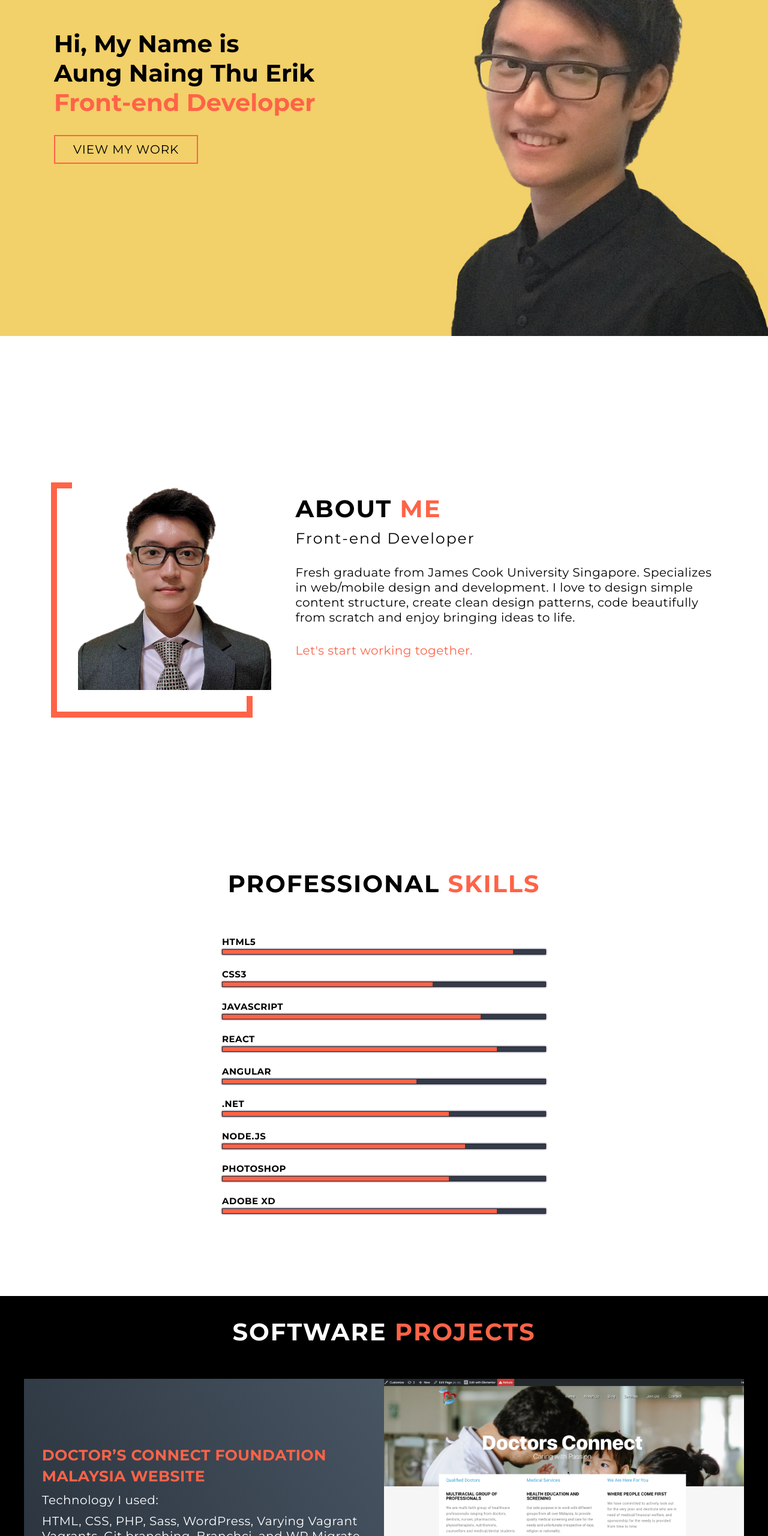
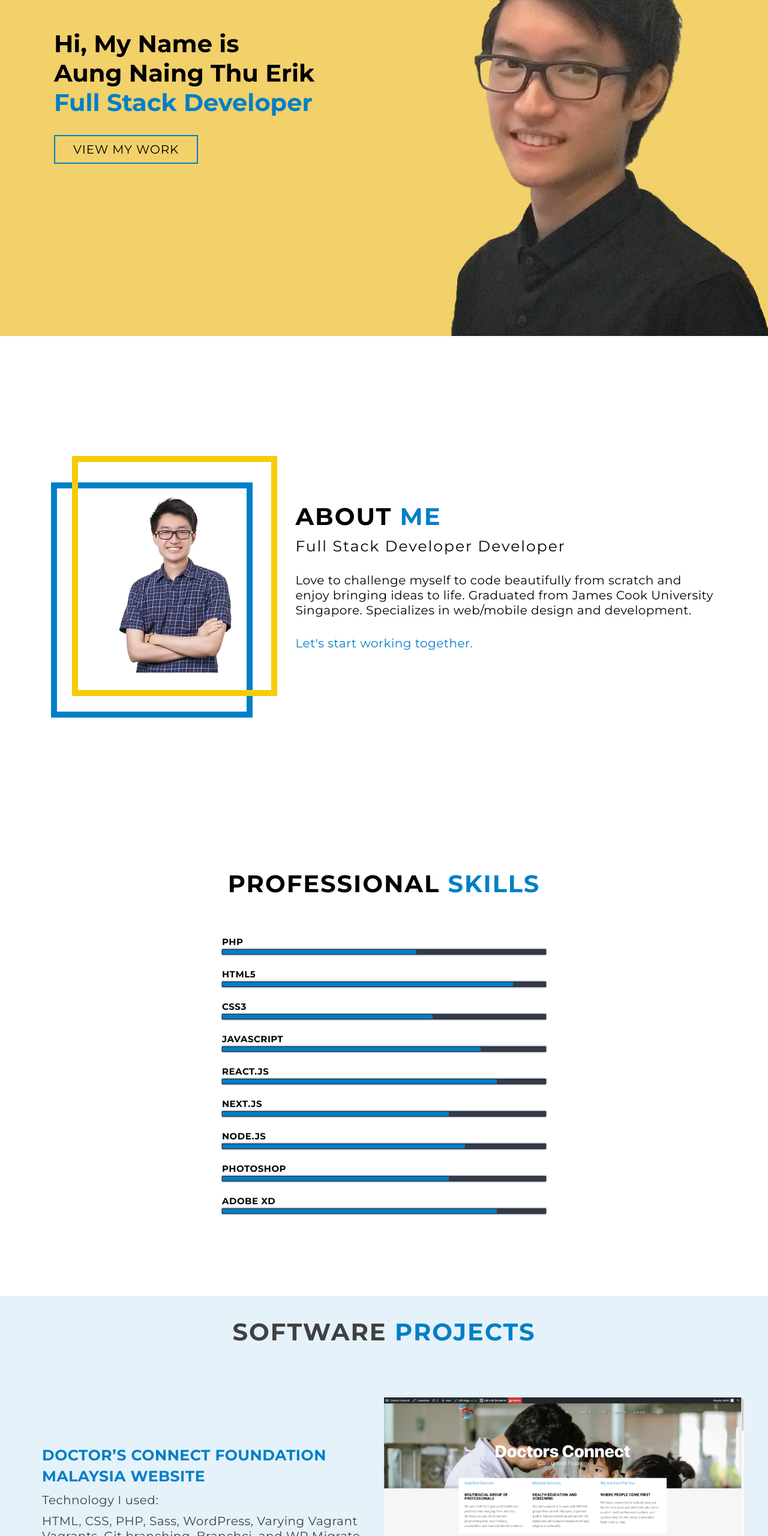
Before and after one commit to AungNaingThuErik/AungNaingThuErik.github.io, a plain HTML site: page index.html in a window 1280 px wide. Shown: the part 240-2800 px from the top of the page at 60% size. Drawn offline with Linux system fonts and the light colour scheme.

Commit message:
updated content

```diff
--- a/index.html
+++ b/index.html
@@ -7,7 +7,7 @@
     <link rel="shortcut icon" href="img/icon-working.ico">
     <link rel="apple-touch-icon" href="img/icon-working.png">
     <link rel="icon" size="192x192" href="img/icon-working.png">
-    <title>AntErik</title>
+    <title>Erik Aung</title>
     <link rel="stylesheet" href="https://cdnjs.cloudflare.com/ajax/libs/font-awesome/4.7.0/css/font-awesome.min.css">
 </head>
 <body>
@@ -16,7 +16,7 @@
         <div class="header container">
         <div class="nav-bar">
             <div class="brand">
-            <a href="#hero"><h1>ANT <span>ERIK</span></h1></a>
+            <a href="#hero"><h1> ERIK <span> AUNG </span> </h1></a>
             </div>
             <div class="nav-list">
             <div class="hamburger"><div class="bar"></div></div>
@@ -38,7 +38,7 @@
             <div>
                 <h1>Hi, My Name is<span></span></h1>
                 <h1>Aung Naing Thu Erik <span></span></h1>
-                <h1>Front-end Developer<span></span></h1>
+                <h1>Full Stack Developer<span></span></h1>
                 <a href="#projects" type="button" class="cta">View My Work</a>
             </div>
         </div>
@@ -49,13 +49,15 @@
         <div class="about container">
           <div class="col-left">
             <div class="about-img">
-              <img src="./img/me.png" alt="img">
+              <img src="./img/AungErik.png" alt="img">
             </div>
           </div>
           <div class="col-right">
             <h1 class="section-title">About <span>me</span></h1>
-            <h2>Front-end Developer</h2>
-            <p> Fresh graduate from James Cook University Singapore. Specializes in web/mobile design and development. I love to design simple content structure, create clean design patterns, code beautifully from scratch and enjoy bringing ideas to life. </p>
+            <h2>Full Stack Developer Developer</h2>
+            <p> Love to challenge myself to code beautifully from scratch and enjoy bringing ideas to life.
+
+                Graduated from James Cook University Singapore. Specializes in web/mobile design and development.  </p>
             <a href="#contact" class="cta">Let's start working together.</a>
           </div>
         </div>
@@ -69,6 +71,9 @@
             <h1 class="section-title">Professional <span>Skills</span></h1>
             <div class="skill-item">
                 <li>
+                    <h3>PHP</h3><span class="bar"> <span class="angular"></span> </span>
+                </li>
+                <li>
                     <h3>HTML5</h3><span class="bar"> <span class="html"></span> </span>
                 </li>
                 <li>
@@ -78,13 +83,10 @@
                     <h3>JavaScript</h3><span class="bar"> <span class="javascript"></span> </span>
                 </li>
                 <li>
-                    <h3>React</h3><span class="bar"> <span class="react"></span> </span>
+                    <h3>React.JS</h3><span class="bar"> <span class="react"></span> </span>
                 </li>
                 <li>
-                    <h3>Angular</h3><span class="bar"> <span class="angular"></span> </span>
-                </li>
-                <li>
-                    <h3>.Net</h3><span class="bar"> <span class="net"></span> </span>
+                    <h3>Next.JS</h3><span class="bar"> <span class="next"></span> </span>
                 </li>
                 <li>
                     <h3>Node.js</h3><span class="bar"> <span class="nodejs"></span> </span>
@@ -181,6 +183,9 @@
                     </div>
                 </div>
             </div>
+            <p style="text-decoration: underline; text-decoration-color: #007fc7; padding: 10px 30px;">
+                Building more Websites/Apps 🚀
+            </p>
         </div>
     </section>
     <!-- End Projects Section -->
--- a/style.css
+++ b/style.css
@@ -23,7 +23,7 @@ a {
 img {
   height: 100%;
   width: 100%;
-  object-fit: cover;
+  object-fit: contain;
 }
 p {
   color: black;
@@ -44,7 +44,7 @@ p {
   text-align: center;
 }
 .section-title span {
-  color: tomato;
+  color: #007fc7;
 }
 .brand h1 {
 	font-size: 3rem;
@@ -52,7 +52,7 @@ p {
 	color: black;
 }
 .brand h1 span {
-	color: tomato;
+	color: #007fc7;
 }
 
 /* Header section */
@@ -124,7 +124,7 @@ p {
 	letter-spacing: initial;
 }
 #header .nav-list ul li:hover a {
-	color: tomato;
+	color: #007fc7;
 }
 #header .hamburger {
 	height: 60px;
@@ -232,7 +232,7 @@ p {
   left: 0;
   height: 100%;
   width: 0;
-  background-color: tomato;
+  background-color: #007fc7;
   animation: text_reveal_box 1s ease;
   animation-delay: 0.3s;
 }
@@ -250,7 +250,7 @@ p {
   padding: 10px 30px;
   color: black;
   background-color: transparent;
-  border: 2px solid tomato;
+  border: 2px solid #007fc7;
   font-size: 2rem;
   text-transform: uppercase;
   letter-spacing: 0.1rem;
@@ -260,7 +260,7 @@ p {
 }
 #hero .cta:hover {
   color: black;
-  background-color: tomato;
+  background-color: #007fc7;
 }
 /* End Hero Section */
 
@@ -289,7 +289,7 @@ p {
 	margin-bottom: 30px;
 }
 #about .col-right .cta {
-  color: tomato;
+  color: #007fc7;
 	margin-bottom: 50px;
   padding: 0;
   font-size: 2rem;
@@ -298,7 +298,7 @@ p {
   letter-spacing: 0.05rem;
 }
 #about .cta:hover {
-  color: tomato;
+  color: #007fc7;
   font-size: 2.3rem;
   transition: 0.3s ease;
 }
@@ -306,7 +306,7 @@ p {
 	height: 100%;
 	width: 100%;
 	position: relative;
-	border: 10px solid white;
+	border: 10px solid #F6CC09;
 }
 #about .col-left .about-img::after {
 	content: '';
@@ -315,7 +315,7 @@ p {
 	top: 19px;
 	height: 98%;
 	width: 98%;
-	border: 7px solid tomato;
+	border: 7px solid #007fc7;
 	z-index: -1;
 }
 /* End About Section */
@@ -354,7 +354,7 @@ p {
 #skills .skill-item .bar span{
   height: 9px;
   float: left;
-  background: tomato;
+  background: #007fc7;
 }
 #skills .skill-item .bar .html{
   width: 90%;
@@ -376,7 +376,7 @@ p {
   width: 60%;
   animation: angular 2s ease;
 }
-#skills .skill-item .bar .net{
+#skills .skill-item .bar .next{
   width: 70%;
   animation: net 2s ease;
 }
@@ -457,13 +457,13 @@ p {
   margin-bottom: 10px;
   letter-spacing: 0.05rem;
   text-transform: uppercase;
-  color: tomato;
+  color: #007fc7;
 }
 /* End Service Section */
 
 /* Projects Section */
 #projects {
-  background-color: black;
+  background-color: #E5F2F9;
 }
 #projects .projects {
   flex-direction: column;
@@ -478,7 +478,7 @@ p {
 #projects .section-title {
   font-size: 4rem;
   font-weight: 700;
-  color: white;
+  color: #414042;
   text-transform: uppercase;
   letter-spacing: 0.2rem;
   text-align: center;
@@ -507,11 +507,11 @@ p {
   align-items: flex-start;
   justify-content: center;
   flex-direction: column;
-  background-image: linear-gradient(60deg, #29323c 0%, #485563 100%);
+  background-image: linear-gradient(60deg, #E5F2F9 0%, #E5F2F9 100%);
   color: white;
 }
 #projects .project-info h1 {
-    color: tomato;
+    color: #007fc7;
     font-size: 2.5rem;
     text-align: left;
     text-transform: uppercase;
@@ -521,7 +521,7 @@ p {
     letter-spacing: 0.05rem;
 }
 #projects .project-info p {
-  color: white;
+  color: #414042;
   font-size: 2rem;
   text-align: left;
   margin-top: 10px;
@@ -624,7 +624,7 @@ p {
 .contact-container .contact-info .box .icon .fa:hover{
   cursor: pointer;
   opacity: 0.7;
-  color: tomato;
+  color: #007fc7;
   background-color: black;
   /* border-radius: 50%; */
   transition: 0.3s ease;
@@ -683,7 +683,7 @@ p {
 .contact-form .input-box input:valid ~ span,
 .contact-form .input-box textarea:focus ~ span,
 .contact-form .input-box textarea:valid ~ span{
-  color: tomato;
+  color: #007fc7;
   font-size: 1rem;
   transition: 0.3s ease;
   transform: translateY(-20px);
@@ -694,7 +694,7 @@ p {
   padding: 10px 30px;
   color: black;
   background-color: transparent;
-  border: 2px solid tomato;
+  border: 2px solid #007fc7;
   font-size: 2rem;
   text-transform: uppercase;
   letter-spacing: 0.1rem;
@@ -703,7 +703,7 @@ p {
   transition-property: background-color, color;
 }
 .contact-form .input-box input[type="submit"]:hover{
-  background: tomato;
+  background: #007fc7;
   color: black;
   transition: 0.3s ease;
 }
@@ -819,7 +819,7 @@ p {
 		top: 34px;
 		height: 98%;
 		width: 98%;
-		border: 10px solid tomato;
+		border: 10px solid #007fc7;
 	}
 	#about .col-right {
 		text-align: left;
@@ -925,7 +925,7 @@ p {
 }
 @keyframes text_reveal_name {
   100% {
-    color: tomato;
+    color: #007fc7;
     font-weight: 500px;
   }
 }
```
Also changed, not shown: img/AungErik.png (added), 1 other file.
